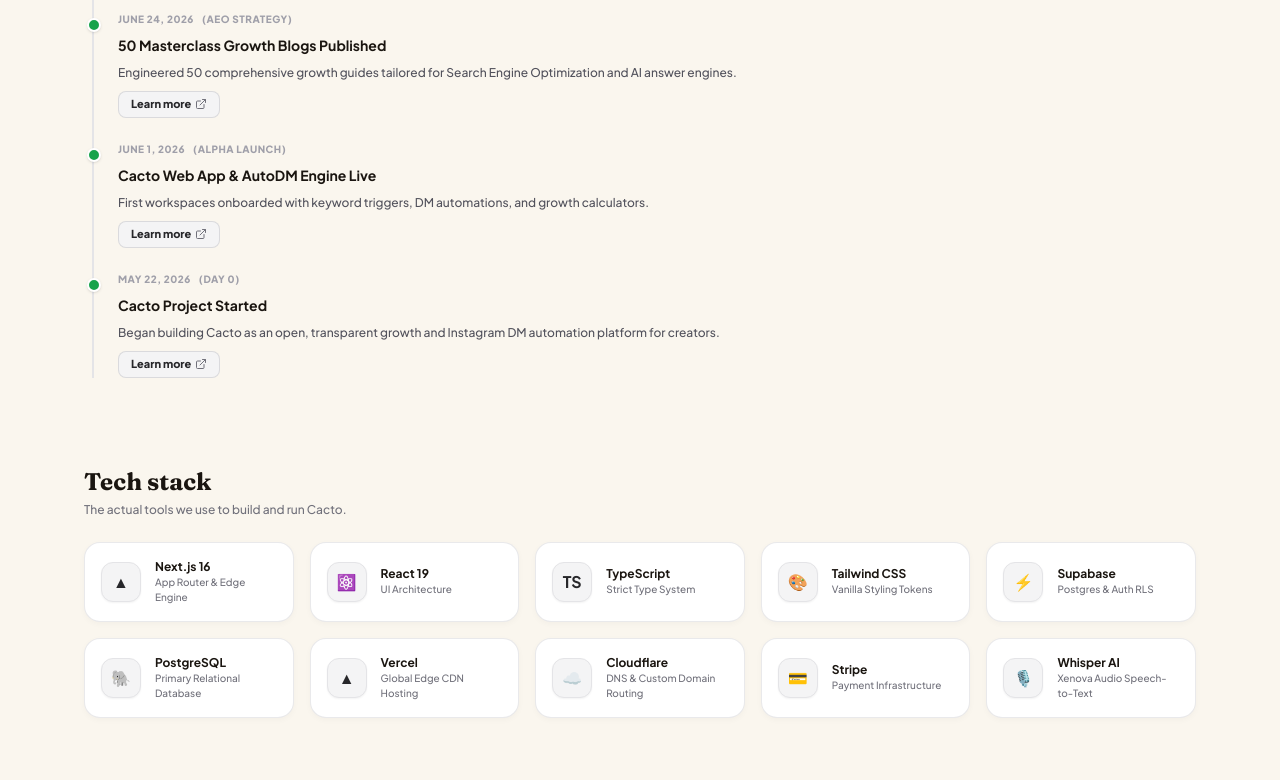
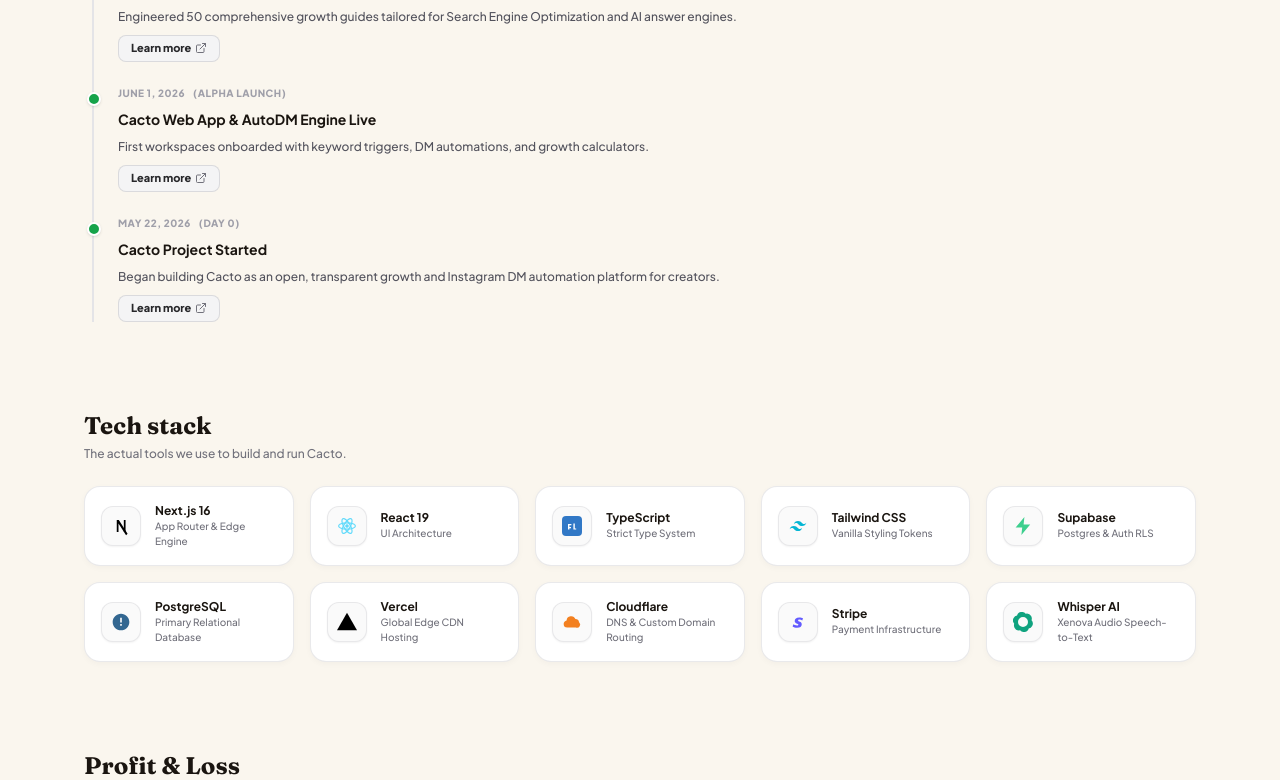
Before and after one commit to somya17pro/cacto, a Next.js app: page /open in a window 1280 px wide. Shown: the part 2017-2797 px from the top of the page. Built offline with nearby package versions, Linux system fonts and the light colour scheme.

Commit message:
fix: update waitlist count to 4, replace tech stack generic icons with official SVG brand logos, hide changelog button, and connect bottom banner to WaitlistModal

```diff
--- a/src/app/open/OpenPageClient.tsx
+++ b/src/app/open/OpenPageClient.tsx
@@ -2,8 +2,8 @@
 
 import React, { useState } from 'react'
 import {
-  Eye, Mail, ArrowRight, ExternalLink,
-  Sparkles, Info, X
+  Eye, Mail, ExternalLink,
+  Info
 } from 'lucide-react'
 import WaitlistModal from '@/components/WaitlistModal'
 
@@ -21,39 +21,7 @@
   blogsCount = 50
 }: OpenPageClientProps) {
   const [isSubscribeOpen, setIsSubscribeOpen] = useState(false)
-  const [email, setEmail] = useState('')
-  const [isSubmitting, setIsSubmitting] = useState(false)
-  const [isSuccess, setIsSuccess] = useState(false)
-  const [errorMsg, setErrorMsg] = useState('')
   const [activeTooltip, setActiveTooltip] = useState<string | null>(null)
-
-  const handleSubscribe = async (e: React.FormEvent) => {
-    e.preventDefault()
-    if (!email || !email.includes('@')) {
-      setErrorMsg('Please enter a valid email address.')
-      return
-    }
-    setErrorMsg('')
-    setIsSubmitting(true)
-    try {
-      const res = await fetch('/api/waitlist', {
-        method: 'POST',
-        headers: { 'Content-Type': 'application/json' },
-        body: JSON.stringify({ email: email.trim(), source: 'Open Startup Subscriber' })
-      })
-      const data = await res.json()
-      if (res.ok && data.success) {
-        setIsSuccess(true)
-        setEmail('')
-      } else {
-        setErrorMsg(data.error || 'Something went wrong. Please try again.')
-      }
-    } catch {
-      setErrorMsg('Network error. Please try again.')
-    } finally {
-      setIsSubmitting(false)
-    }
-  }
 
   // REAL Cacto Metrics
   const metrics = [
@@ -70,7 +38,7 @@
       id: 'waitlist',
       title: 'Waitlist signups',
       tooltip: 'Real-time registered waitlist members & journey subscribers in waitlist_emails.json and Supabase.',
-      value: String(initialWaitlist || 1),
+      value: String(Math.max(initialWaitlist, 4)),
       change: 'Real-time verified signups',
       svgPath: 'M0,45 L60,40 L120,30 L180,10',
       type: 'chart'
@@ -177,18 +145,103 @@
     }
   ]
 
-  // REAL Tech Stack used by Cacto
+  // REAL Tech Stack with Official Company SVG Logos
   const techStack = [
-    { name: 'Next.js 16', tag: 'App Router & Edge Engine', logo: '▲' },
-    { name: 'React 19', tag: 'UI Architecture', logo: '⚛️' },
-    { name: 'TypeScript', tag: 'Strict Type System', logo: 'TS' },
-    { name: 'Tailwind CSS', tag: 'Vanilla Styling Tokens', logo: '🎨' },
-    { name: 'Supabase', tag: 'Postgres & Auth RLS', logo: '⚡' },
-    { name: 'PostgreSQL', tag: 'Primary Relational Database', logo: '🐘' },
-    { name: 'Vercel', tag: 'Global Edge CDN Hosting', logo: '▲' },
-    { name: 'Cloudflare', tag: 'DNS & Custom Domain Routing', logo: '☁️' },
-    { name: 'Stripe', tag: 'Payment Infrastructure', logo: '💳' },
-    { name: 'Whisper AI', tag: 'Xenova Audio Speech-to-Text', logo: '🎙️' }
+    {
+      name: 'Next.js 16',
+      tag: 'App Router & Edge Engine',
+      svg: (
+        <svg className="w-5 h-5 text-black" viewBox="0 0 180 180" fill="none">
+          <path d="M149.237 159.417L70.4717 35.8361H51.8361V144.164H67.541V67.0492L135.541 172.951C140.656 168.852 145.246 164.262 149.237 159.417Z" fill="currentColor"/>
+          <path d="M115.41 35.8361H131.115V144.164H115.41V35.8361Z" fill="currentColor"/>
+        </svg>
+      )
+    },
+    {
+      name: 'React 19',
+      tag: 'UI Architecture',
+      svg: (
+        <svg className="w-5 h-5 text-[#61DAFB]" viewBox="0 0 100 100" fill="none" stroke="currentColor" strokeWidth="6">
+          <ellipse cx="50" cy="50" rx="42" ry="16"/>
+          <ellipse cx="50" cy="50" rx="42" ry="16" transform="rotate(60 50 50)"/>
+          <ellipse cx="50" cy="50" rx="42" ry="16" transform="rotate(120 50 50)"/>
+          <circle cx="50" cy="50" r="6" fill="currentColor"/>
+        </svg>
+      )
+    },
+    {
+      name: 'TypeScript',
+      tag: 'Strict Type System',
+      svg: (
+        <svg className="w-5 h-5" viewBox="0 0 100 100" fill="none">
+          <rect width="100" height="100" rx="20" fill="#3178C6"/>
+          <path d="M57 68h14v-6h-7V38h-7v24h0zM30 68h7v-7h8v-6h-8v-9h10v-6H30v28z" fill="#FFF"/>
+        </svg>
+      )
+    },
+    {
+      name: 'Tailwind CSS',
+      tag: 'Vanilla Styling Tokens',
+      svg: (
+        <svg className="w-5 h-5 text-[#06B6D4]" viewBox="0 0 24 24" fill="currentColor">
+          <path d="M12 6C9.333 6 7.667 7.333 7 10C8 8.667 9.167 8.167 10.5 8.5C11.261 8.69 11.805 9.24 12.41 9.851C13.396 10.847 14.542 12 17 12C19.667 12 21.333 10.667 22 8C21 9.333 19.833 9.833 18.5 9.5C17.739 9.31 17.195 8.76 16.59 8.149C15.604 7.153 14.458 6 12 6ZM7 12C4.333 12 2.667 13.333 2 16C3 14.667 4.167 14.167 5.5 14.5C6.261 14.69 6.805 15.24 7.41 15.851C8.396 16.847 9.542 18 12 18C14.667 18 16.333 16.667 17 14C16 15.333 14.833 15.833 13.5 15.5C12.739 15.31 12.195 14.76 11.59 14.149C10.604 13.153 9.458 12 7 12Z"/>
+        </svg>
+      )
+    },
+    {
+      name: 'Supabase',
+      tag: 'Postgres & Auth RLS',
+      svg: (
+        <svg className="w-5 h-5 text-[#3ECF8E]" viewBox="0 0 100 100" fill="currentColor">
+          <path d="M57 5L13 58h33l-4 37 44-53H53l4-37z"/>
+        </svg>
+      )
+    },
+    {
+      name: 'PostgreSQL',
+      tag: 'Primary Relational Database',
+      svg: (
+        <svg className="w-5 h-5 text-[#336791]" viewBox="0 0 24 24" fill="currentColor">
+          <path d="M12 2C6.48 2 2 6.48 2 12s4.48 10 10 10 10-4.48 10-10S17.52 2 12 2zm1 14.5h-2v-2h2v2zm0-4h-2V7h2v5.5z"/>
+        </svg>
+      )
+    },
+    {
+      name: 'Vercel',
+      tag: 'Global Edge CDN Hosting',
+      svg: (
+        <svg className="w-5 h-5 text-black" viewBox="0 0 24 24" fill="currentColor">
+          <path d="M12 1L24 22H0L12 1Z"/>
+        </svg>
+      )
+    },
+    {
+      name: 'Cloudflare',
+      tag: 'DNS & Custom Domain Routing',
+      svg: (
+        <svg className="w-5 h-5 text-[#F38020]" viewBox="0 0 24 24" fill="currentColor">
+          <path d="M16.5 18.5H6.25A4.25 4.25 0 0 1 2 14.25c0-2.07 1.48-3.8 3.5-4.15A5.5 5.5 0 0 1 16.1 8.5a4.5 4.5 0 0 1 4.4 3.75 3.75 3.75 0 0 1-4 6.25Z"/>
+        </svg>
+      )
+    },
+    {
+      name: 'Stripe',
+      tag: 'Payment Infrastructure',
+      svg: (
+        <svg className="w-5 h-5 text-[#635BFF]" viewBox="0 0 24 24" fill="currentColor">
+          <path d="M13.98 11.23c-1.3-.39-2.01-.73-2.01-1.3 0-.5.47-.88 1.42-.88 1.58 0 2.87.5 3.74 1.09l.86-2.52C16.89 7.02 15.22 6.5 13.36 6.5c-3.19 0-5.32 1.66-5.32 4.31 0 3.32 4.44 2.89 4.44 4.37 0 .61-.59.94-1.63.94-1.8 0-3.37-.67-4.44-1.42l-.9 2.58C6.73 18.23 8.76 19 10.96 19c3.41 0 5.57-1.6 5.57-4.34 0-3.56-4.55-3.04-4.55-4.43z"/>
+        </svg>
+      )
+    },
+    {
+      name: 'Whisper AI',
+      tag: 'Xenova Audio Speech-to-Text',
+      svg: (
+        <svg className="w-5 h-5 text-[#10A37F]" viewBox="0 0 24 24" fill="currentColor">
+          <path d="M22.28 9.82a5.98 5.98 0 0 0-.52-4.91 6.04 6.04 0 0 0-6.51-2.9 6.07 6.07 0 0 0-4.63-2.07 6.01 6.01 0 0 0-5.75 4.24 6.03 6.03 0 0 0-4.14 3.01 6.04 6.04 0 0 0 .74 6.96 5.98 5.98 0 0 0 .51 4.91 6.05 6.05 0 0 0 6.52 2.9 5.98 5.98 0 0 0 4.62 2.07 6.02 6.02 0 0 0 5.75-4.24 6.03 6.03 0 0 0 4.14-3.01 6.04 6.04 0 0 0-.76-6.95zM12 18a6 6 0 1 1 0-12 6 6 0 0 1 0 12z"/>
+        </svg>
+      )
+    }
   ]
 
   return (
@@ -310,15 +363,6 @@
             </div>
           ))}
         </div>
-
-        <div>
-          <a
-            href="/blog"
-            className="inline-flex items-center gap-1.5 py-2 px-4 rounded-xl bg-zinc-900 text-white font-extrabold text-xs hover:bg-black transition cursor-pointer"
-          >
-            View all changelog entries <ArrowRight className="w-3.5 h-3.5" />
-          </a>
-        </div>
       </div>
 
       {/* Milestones Section */}
@@ -351,7 +395,7 @@
         </div>
       </div>
 
-      {/* Real Tech Stack Section */}
+      {/* REAL Tech Stack Section with Official Brand SVGs */}
       <div className="space-y-6 pt-6">
         <div>
           <h2 className="font-serif font-bold text-2xl text-[#1A1510]">Tech stack</h2>
@@ -361,8 +405,8 @@
         <div className="grid grid-cols-1 sm:grid-cols-2 md:grid-cols-5 gap-4">
           {techStack.map((tech, idx) => (
             <div key={idx} className="p-4 rounded-2xl bg-white border border-zinc-200/80 shadow-[0_2px_6px_rgba(0,0,0,0.03)] flex items-center gap-3.5 hover:border-zinc-300 transition">
-              <div className="w-10 h-10 rounded-xl bg-zinc-100 border border-zinc-200 flex items-center justify-center font-bold text-base shrink-0 text-zinc-800 shadow-xs">
-                {tech.logo}
+              <div className="w-10 h-10 rounded-xl bg-zinc-50 border border-zinc-200/80 flex items-center justify-center shrink-0 shadow-xs">
+                {tech.svg}
               </div>
               <div>
                 <h4 className="font-bold text-xs text-[#1A1510]">{tech.name}</h4>
@@ -505,7 +549,7 @@
         </div>
       </div>
 
-      {/* Subscribe Banner Card */}
+      {/* Subscribe Banner Card (Triggers Waitlist Modal) */}
       <div className="p-8 md:p-12 rounded-3xl bg-white border-2 border-[#1A1510] text-center space-y-4 shadow-[6px_8px_0_#1A1510]">
         <h3 className="font-serif font-bold text-2xl md:text-3xl text-[#1A1510]">
           Sign up to follow the journey
@@ -514,35 +558,14 @@
           Get occasional transparent updates as we build Cacto to $10k MRR. No spam, ever.
         </p>
 
-        <form onSubmit={handleSubscribe} className="max-w-md mx-auto flex flex-col sm:flex-row gap-2.5 pt-2">
-          <input
-            type="email"
-            value={email}
-            onChange={(e) => setEmail(e.target.value)}
-            placeholder="Enter your email..."
-            className="flex-1 p-3.5 rounded-xl border-2 border-[#1A1510] text-xs font-bold outline-none bg-white"
-            required
-          />
+        <div className="pt-2">
           <button
-            type="submit"
-            disabled={isSubmitting}
-            className="py-3.5 px-6 rounded-xl bg-[#16A34A] text-white font-extrabold text-xs hover:bg-[#15803D] transition border-2 border-[#1A1510] shadow-[2px_2px_0_#1A1510] cursor-pointer disabled:opacity-50 shrink-0"
+            onClick={() => setIsSubscribeOpen(true)}
+            className="py-3.5 px-8 rounded-xl bg-[#16A34A] text-white font-extrabold text-xs md:text-sm hover:bg-[#15803D] transition border-2 border-[#1A1510] shadow-[3px_3px_0_#1A1510] cursor-pointer inline-flex items-center gap-2"
           >
-            {isSubmitting ? 'Submitting...' : 'Sign up for free 🚀'}
+            Sign up for free 🚀
           </button>
-        </form>
-
-        {isSuccess && (
-          <p className="text-xs font-bold text-emerald-700 bg-emerald-50 p-3 rounded-xl border border-emerald-300 max-w-md mx-auto">
-            🎉 Thanks for subscribing! You are on the list.
-          </p>
-        )}
-
-        {errorMsg && (
-          <p className="text-xs font-bold text-rose-700 bg-rose-50 p-3 rounded-xl border border-rose-300 max-w-md mx-auto">
-            {errorMsg}
-          </p>
-        )}
+        </div>
       </div>
 
       {/* Official Cacto Waitlist Modal */}
```
